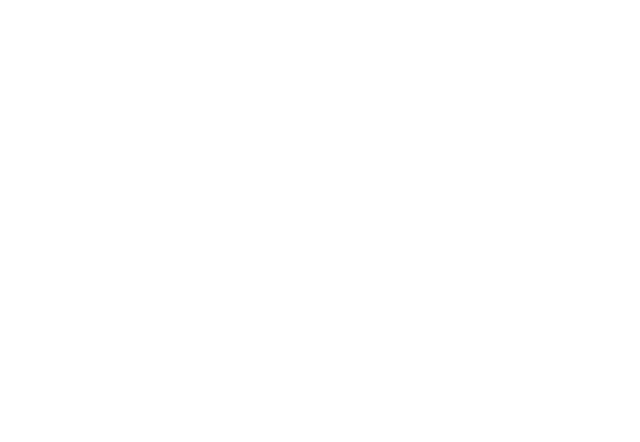
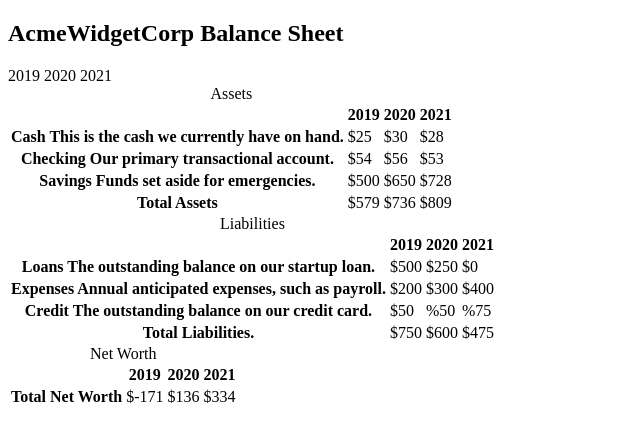
Before and after one commit to eduardo-rojas/freecodecamp_projects, a plain HTML site: page responsive_web_design/11_balance_sheet/index.html in a window 1280 px wide. Shown: the whole page, without its empty margins (0-640 px from the left). Drawn offline with Linux system fonts and the light colour scheme.

Commit message:
Completed HTML portion of the project. Practiced HTML tables. Pending CSS styles.

```diff
--- a/responsive_web_design/11_balance_sheet/index.html
+++ b/responsive_web_design/11_balance_sheet/index.html
@@ -8,16 +8,124 @@
         <meta name="description" content="freeCocdeCamp Balance Sheet practice project">
         <title>Balance Sheet</title>
 
-        <link rel="stylesheet" href="styles.css">
+        <link rel="stylesheet" href="./styles.css">
 
     </head>
     <body>
+        <main>
+          <section>
+            <h1>
+              <span class="flex">
+                <span>AcmeWidgetCorp</span>
+                <span>Balance Sheet</span>
+              </span>
+            </h1>
+            <div id="years" aria-hidden="true">
+              <span class="year">2019</span>
+              <span class="year">2020</span>
+              <span class="year">2021</span>
+            </div>
+            <div class="table-wrap">
+                <!-- Table #1 - Assets -->
+              <table>
+                <caption>Assets</caption>
+                <thead>
+                  <tr>
+                    <td></td>
+                    <th><span class="sr-only year">2019</span></th>
+                    <th><span class="sr-only year">2020</span></th>
+                    <th class="current"><span class="sr-only year">2021</span></th>
+                  </tr>
+                </thead>
+                <tbody>
+                  <tr class="data">
+                    <th>Cash <span class="description">This is the cash we currently have on hand.</span></th>
+                    <td>$25</td>
+                    <td>$30</td>
+                    <td class="current">$28</td>
+                  </tr>
+                  <tr class="data">
+                    <th>Checking <span class="description">Our primary transactional account.</span></th>
+                    <td>$54</td>
+                    <td>$56</td>
+                    <td class="current">$53</td>
+                  </tr>
+                  <tr class="data">
+                    <th>Savings <span class="description">Funds set aside for emergencies.</span></th>
+                    <td>$500</td>
+                    <td>$650</td>
+                    <td class="current">$728</td>
+                  </tr>
+                  <tr class="total">
+                    <th>Total <span class="sr-only">Assets</span></th>
+                    <td>$579</td>
+                    <td>$736</td>
+                    <td class="current">$809</td>
+                  </tr>
+                </tbody>
+              </table>
+                           <!-- Table #2 - Liabilities -->
+              <table>
+                <caption>Liabilities</caption>
+                <thead>
+                    <tr>
+                        <td></td>
+                        <th><span class="sr-only">2019</span></th>
+                        <th><span class="sr-only">2020</span></th>
+                        <th><span class="sr-only">2021</span></th>
+                    </tr>
+                </thead>
+                <tbody>
+                    <tr class="data">
+                        <th>Loans <span class="description">The outstanding balance on our startup loan.</span></th>
+                        <td class="current">$500</td>
+                        <td class="current">$250</td>
+                        <td class="current">$0</td>
+                    </tr>
+                    <tr class="data">
+                        <th>Expenses <span class="description">Annual anticipated expenses, such as payroll.</span></th>
+                        <td>$200</td>
+                        <td>$300</td>
+                        <td class="current">$400</td>
+                    </tr>
+                    <tr class="data">
+                        <th>Credit <span class="description">The outstanding balance on our credit card.</span></th>
+                        <td class="current">$50</td>
+                        <td class="current">%50</td>
+                        <td class="current">%75</td>
+                    </tr>
+                    <tr class="total">
+                        <th>Total <span class="sr-only">Liabilities.</span></th>
+                        <td class="current">$750</td>
+                        <td class="current">$600</td>
+                        <td class="current">$475</td>
+                    </tr>
 
-        <main>
-            <section>
+                </tbody>
 
-            </section>
+              </table>
+                    <!-- Table #3 - Net Worth -->
+              <table>
+                <caption>Net Worth</caption>
+                <thead>
+                    <tr>
+                        <td></td>
+                        <th><span class="sr-only">2019</span></th>
+                        <th><span class="sr-only">2020</span></th>
+                        <th><span class="sr-only">2021</span></th>
+                    </tr>
+                </thead>
+                <tbody>
+                    <tr class="total">
+                        <th>Total <span class="sr-only">Net Worth</span></th>
+                        <td>$-171</td>
+                        <td>$136</td>
+                        <td class="current">$334</td>
+                    </tr>
+                </tbody>
+              </table>
+            </div>
+          </section>
         </main>
-
-    </body>
+      </body>
 </html>
```
